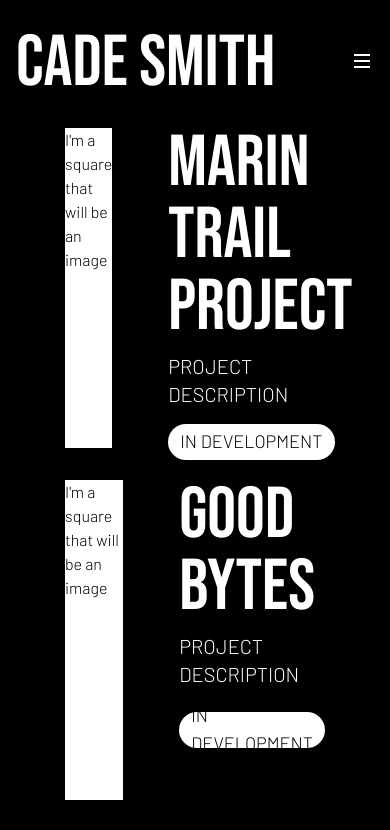
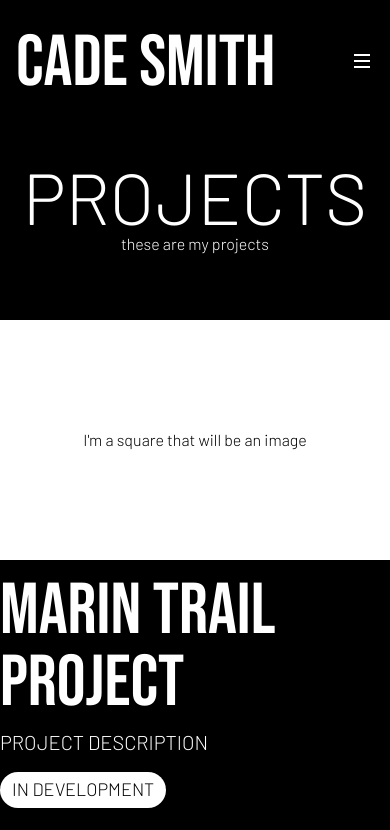
Before and after one commit to cadesmith/PortfolioSite, a Next.js app: page /projects in a window 390 px wide. Shown: the top 830 px of the page. Built offline with nearby package versions, Linux system fonts and the light colour scheme.

Commit message:
tweaks to responsiveness in art and project pages

```diff
--- a/app/art/page.tsx
+++ b/app/art/page.tsx
@@ -3,7 +3,7 @@ import ArtTile from '../components/ArtTile';
 
 export default function Art() {
     return (
-      <main className='flex justify-center'>
+      <main className='grid justify-items-center lg:flex justify-center'>
         <ArtTile
           category={"PHOTOGRAPHY"}
           link={"/art/photography"}
--- a/app/components/Footer.tsx
+++ b/app/components/Footer.tsx
@@ -10,7 +10,7 @@ export default function Footer() {
   const year = new Date().getFullYear();
 
   return (
-    <div className="grid h-10 mt-14 mb-16 bg-black justify-items-center">
+    <div className="grid h-10 mt-10 mb-16 bg-black justify-items-center">
       <div className='flex space-x-4 pb-2'>
         <a href="https://github.com/cadesmith">
           <Image src={'/Github.png'} alt='' width={40} height={40} quality={100}/>
--- a/app/components/Project.tsx
+++ b/app/components/Project.tsx
@@ -5,21 +5,22 @@ import Bubble from './Bubble'
 
 const bebas = Bebas_Neue({ weight: "400", subsets: ["latin"] })
 
-export default function Project({ title, description, image, stack}: any) {
+export default function Project({ title, description, image, stack }: any) {
   return (
-    <div className='flex justify-center'>
-      <div className='flex w-2/3'>
-          <div className="bg-white text-black w-80 h-80 mr-14">
+    <div className="flex justify-center">
+      <div className="flex flex-col md:flex-row w-full md:w-2/3">
+        <div className="bg-white text-black w-full h-60 md:w-80 md:h-80 mb-4 md:mb-0 md:mr-14 flex items-center justify-center">
           I'm a square that will be an image
         </div>
-          <div className="flex-col w-2/3 h-80">
+
+        <div className="flex flex-col w-full md:w-2/3 h-auto md:h-80">
           <div>
             <h1 className={bebas.className}>{title}</h1>
           </div>
-            <div className='text-xl mt-2'>
-              <p>PROJECT DESCRIPTION</p>
+          <div className="text-xl mt-2">
+            <p>{description || "PROJECT DESCRIPTION"}</p>
           </div>
-            <div className='mt-4 space-x-2'>
+          <div className="mt-4 space-x-2 flex flex-wrap">
             {stack.map((tech: string, index: number) => (
               <Bubble key={index} tech={tech} />
             ))}
@@ -27,5 +28,5 @@ export default function Project({ title, description, image, stack}: any) {
         </div>
       </div>
     </div>
-  )
+  );
 }
--- a/app/projects/page.tsx
+++ b/app/projects/page.tsx
@@ -4,6 +4,10 @@ import Project from '../components/Project'
 export default function Projects() {
   return (
     <div className='space-y-8'>
+      <div className='mt-16 mb-16 grid justify-items-center'>
+        <h1>PROJECTS</h1>
+        <p>these are my projects</p>
+      </div>
       <Project
         title={'MARIN TRAIL PROJECT'}
         stack={['IN DEVELOPMENT']}
```
Also changed, not shown: app/components/ArtTile.tsx (+7 -2 lines). Lines whose indentation alone changed are shown as unchanged.
